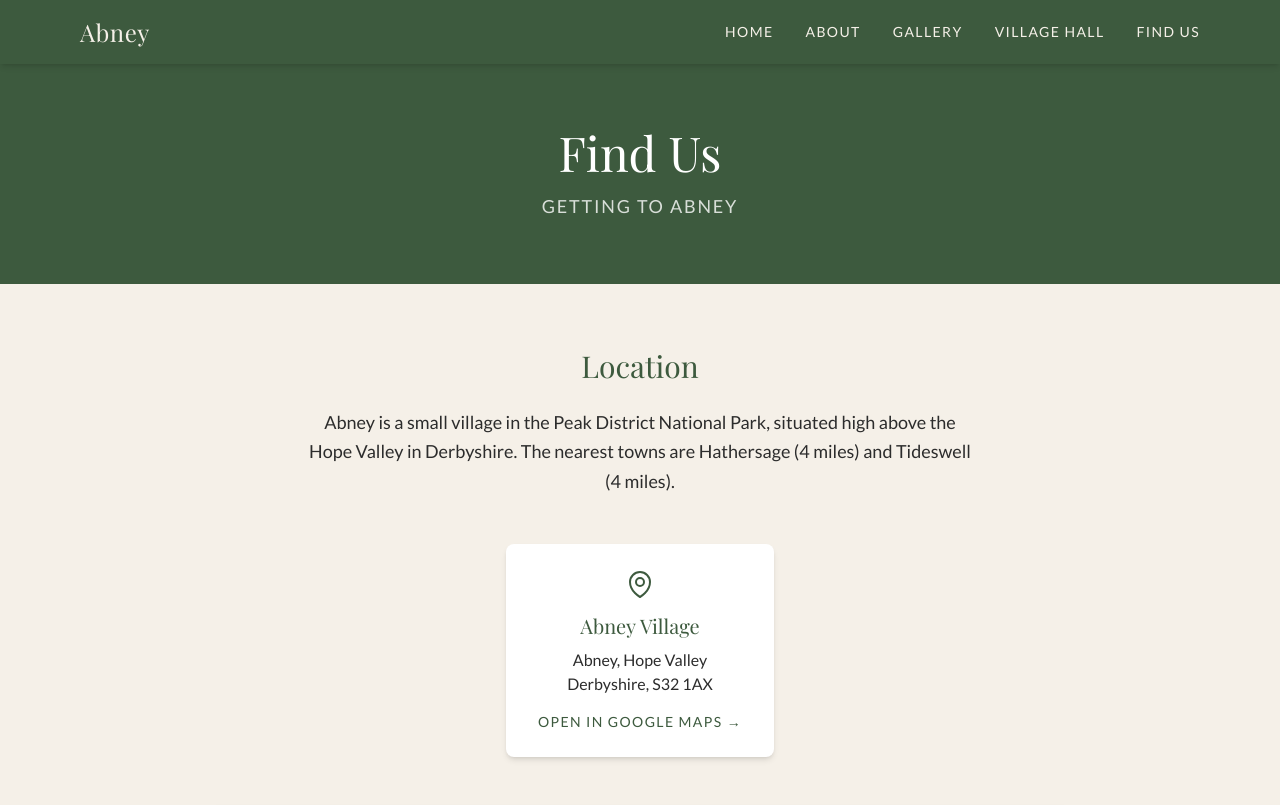
After one commit to WillKirk/abney-village-site, a Flask app: page /find-us in a window 1280 px wide. The commit adds this page. Shown: the top 805 px of the page. Run offline with Flask 3, Linux system fonts and the light colour scheme.

Commit message:
added find us page with google maps embed

```diff
--- a/app.py
+++ b/app.py
@@ -50,5 +50,9 @@ def gallery():
 def village_hall():
     return render_template('village_hall.html')
 
+@app.route('/find-us')
+def find_us():
+    return render_template('find_us.html')
+
 if __name__ == '__main__':
     app.run(debug=True)
--- a/static/css/output.css
+++ b/static/css/output.css
@@ -643,8 +643,24 @@ video {
   margin-bottom: 2rem;
 }
 
+.mb-12 {
+  margin-bottom: 3rem;
+}
+
+.mb-3 {
+  margin-bottom: 0.75rem;
+}
+
+.mt-4 {
+  margin-top: 1rem;
+}
+
 .block {
   display: block;
+}
+
+.inline-block {
+  display: inline-block;
 }
 
 .flex {
@@ -687,6 +703,10 @@ video {
   height: 1.25rem;
 }
 
+.h-8 {
+  height: 2rem;
+}
+
 .max-h-\[90vh\] {
   max-height: 90vh;
 }
@@ -707,6 +727,10 @@ video {
   width: 1.25rem;
 }
 
+.w-8 {
+  width: 2rem;
+}
+
 .max-w-6xl {
   max-width: 72rem;
 }
@@ -721,6 +745,10 @@ video {
 
 .max-w-4xl {
   max-width: 56rem;
+}
+
+.max-w-2xl {
+  max-width: 42rem;
 }
 
 .flex-shrink-0 {
@@ -906,6 +934,16 @@ video {
 .py-3 {
   padding-top: 0.75rem;
   padding-bottom: 0.75rem;
+}
+
+.px-8 {
+  padding-left: 2rem;
+  padding-right: 2rem;
+}
+
+.py-6 {
+  padding-top: 1.5rem;
+  padding-bottom: 1.5rem;
 }
 
 .pb-16 {
@@ -1108,6 +1146,11 @@ video {
   color: rgb(181 168 152 / var(--tw-text-opacity, 1));
 }
 
+.hover\:text-village-lightgreen:hover {
+  --tw-text-opacity: 1;
+  color: rgb(106 143 107 / var(--tw-text-opacity, 1));
+}
+
 .hover\:opacity-100:hover {
   opacity: 1;
 }
--- /dev/null
+++ b/templates/find_us.html
@@ -0,0 +1,58 @@
+{% extends "base.html" %}
+
+{% block title %}Find Us — Abney{% endblock %}
+
+{% block content %}
+
+<!-- Page Header -->
+<div class="bg-village-green text-white py-16 text-center">
+    <h1 class="font-heading text-5xl mb-4">Find Us</h1>
+    <p class="text-lg opacity-80 uppercase tracking-widest">Getting to Abney</p>
+</div>
+
+<!-- Content -->
+<section class="max-w-4xl mx-auto px-4 py-16">
+
+    <!-- Info -->
+    <div class="text-center mb-12">
+        <h2 class="font-heading text-3xl text-village-green mb-6">Location</h2>
+        <p class="text-lg leading-relaxed text-village-dark max-w-2xl mx-auto">
+            Abney is a small village in the Peak District National Park, situated high above
+            the Hope Valley in Derbyshire. The nearest towns are Hathersage (4 miles) and
+            Tideswell (4 miles).
+        </p>
+    </div>
+
+    <!-- Address -->
+    <div class="flex justify-center mb-12">
+        <div class="bg-white rounded-lg shadow-md px-8 py-6 text-center">
+            <svg xmlns="http://www.w3.org/2000/svg" fill="none" viewBox="0 0 24 24" stroke-width="1.5" stroke="currentColor" class="w-8 h-8 text-village-green mx-auto mb-3">
+                <path stroke-linecap="round" stroke-linejoin="round" d="M15 10.5a3 3 0 11-6 0 3 3 0 016 0z" />
+                <path stroke-linecap="round" stroke-linejoin="round" d="M19.5 10.5c0 7.142-7.5 11.25-7.5 11.25S4.5 17.642 4.5 10.5a7.5 7.5 0 1115 0z" />
+            </svg>
+            <p class="font-heading text-xl text-village-green mb-2">Abney Village</p>
+            <p class="text-village-dark">Abney, Hope Valley</p>
+            <p class="text-village-dark">Derbyshire, S32 1AX</p>
+            <a href="https://maps.google.com/?q=53.3153,-1.7038" target="_blank"
+                class="inline-block mt-4 text-sm uppercase tracking-widest text-village-green hover:text-village-lightgreen transition-colors">
+                Open in Google Maps →
+            </a>
+        </div>
+    </div>
+
+    <!-- Map -->
+    <div class="rounded-lg overflow-hidden shadow-md">
+        <iframe
+            src="https://www.google.com/maps/embed?pb=!1m18!1m12!1m3!1d2373.5!2d-1.7038!3d53.3153!2m3!1f0!2f0!3f0!3m2!1i1024!2i768!4f13.1!3m3!1m2!1s0x0%3A0x0!2zNTPCsDE4JzU1LjAiTiAxwrA0MicxMy43Ilc!5e0!3m2!1sen!2suk!4v1620000000000!5m2!1sen!2suk"
+            width="100%"
+            height="450"
+            style="border:0;"
+            allowfullscreen=""
+            loading="lazy"
+            referrerpolicy="no-referrer-when-downgrade">
+        </iframe>
+    </div>
+
+</section>
+
+{% endblock %}
```
